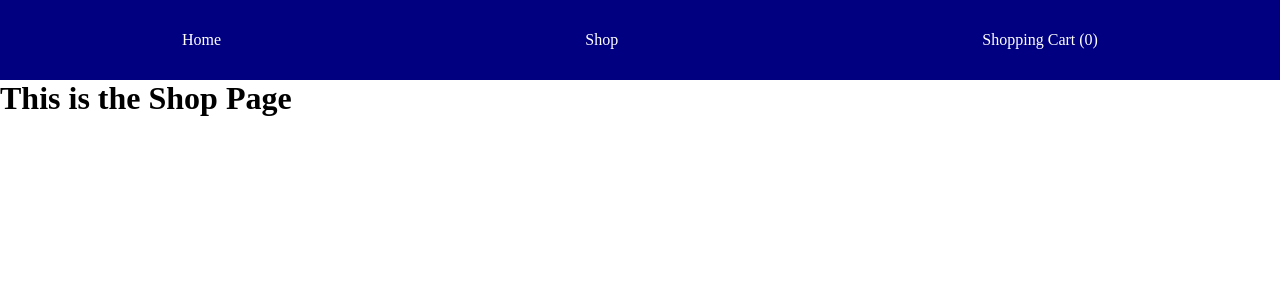
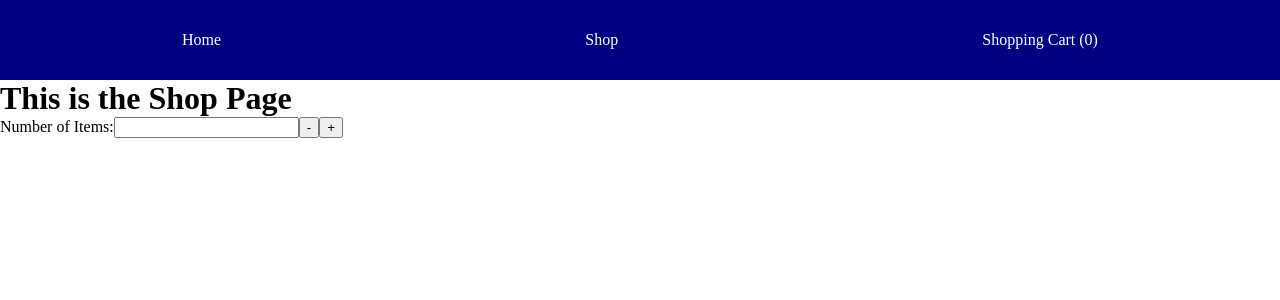
Before and after one commit to BrooksSuz/shopping-cart, a React (Create React App) app: page /shoppage in a window 1280 px wide. Shown: the top 300 px of the page. Built offline with nearby package versions, Linux system fonts and the light colour scheme.

Commit message:
Begin creating Card component

```diff
--- /dev/null
+++ b/src/components/Card.js
@@ -0,0 +1,22 @@
+import { useRef } from "react";
+
+const Card = () => {
+  const inputAmountOfProduct = useRef();
+
+  return (
+    <div className="card">
+      <label htmlFor="amount-of-product">Number of Items:
+        <input
+          ref={inputAmountOfProduct}
+          type="text"
+          id="amount-of-product"
+          name="amount-of-product">
+        </input>
+      </label>
+      <button>-</button>
+      <button>+</button>
+    </div>
+  );
+};
+
+export default Card;
--- a/src/components/Shop/ShopPage.js
+++ b/src/components/Shop/ShopPage.js
@@ -1,8 +1,10 @@
+import Card from "../Card";
+
 const ShopPage = () => {
   return (
     <div className="shop-page">
       <h1>This is the Shop Page</h1>
-      {/* Build the shop here */}
+      <Card />
     </div>
   );
 };
--- a/src/components/Shop/ShoppingCart.js
+++ b/src/components/Shop/ShoppingCart.js
@@ -2,6 +2,7 @@ const ShoppingCart = () => {
   return (
     <div className="shopping-cart">
       <h1>This is inside the Shopping Cart</h1>
+      <button className="checkout">Checkout</button>
     </div>
   );
 };
```
